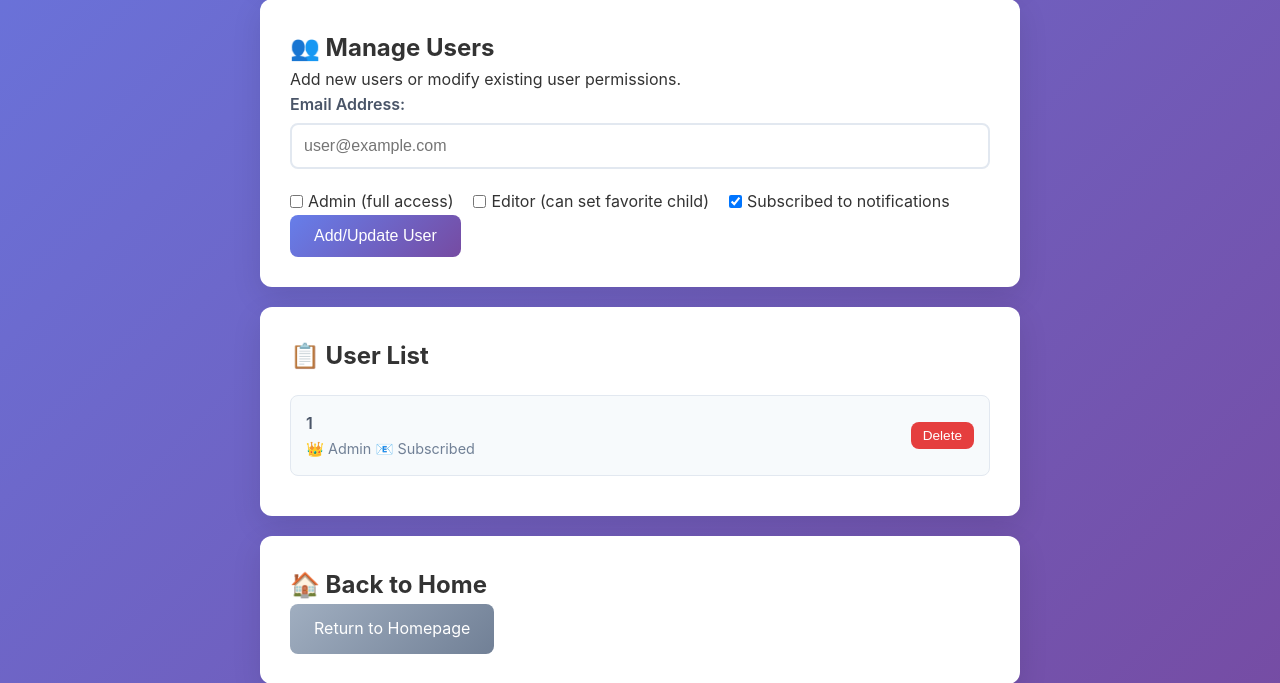
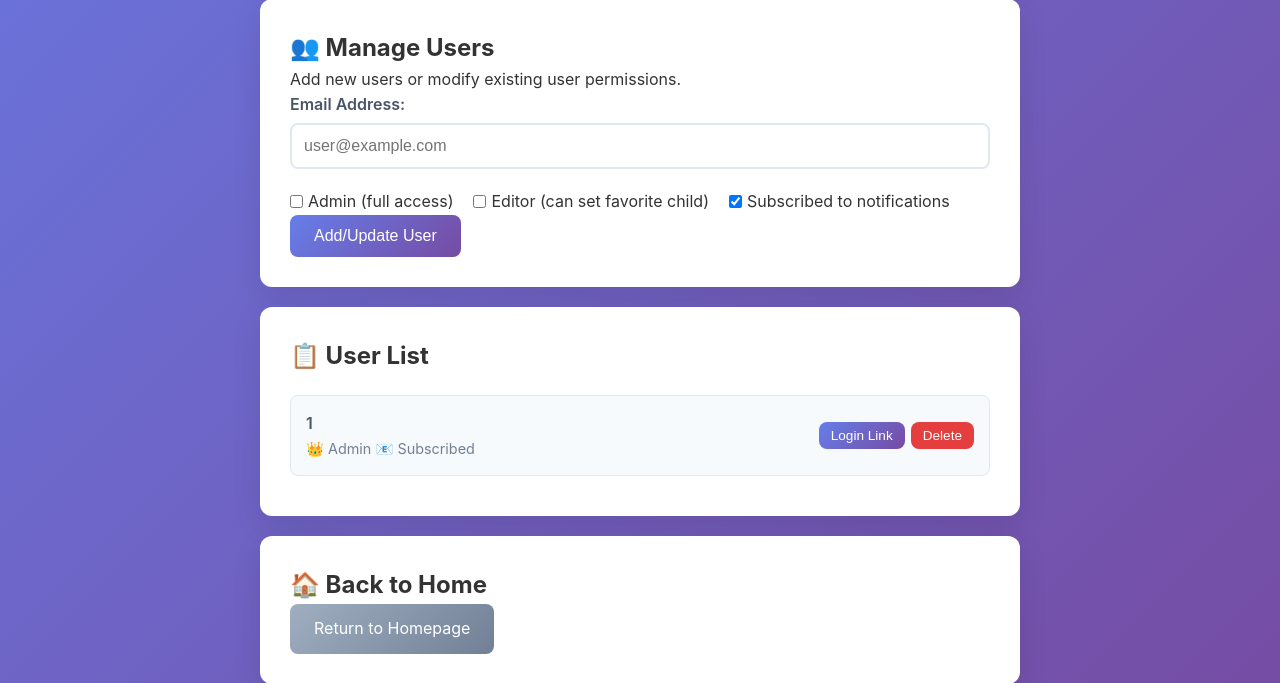
Before and after one commit to snowskeleton/newfavoritechild, a Flask app: page /admin in a window 1280 px wide. Shown: the part 674-1357 px from the top of the page. Run offline with Flask 3, Linux system fonts and the light colour scheme; the visitor is signed in with stand-in values (Sample User, id 1); data comes from the database, SQL or seed files in the repository; data that the repository does not hold is empty.

Commit message:
manually generate login links

```diff
--- a/app.py
+++ b/app.py
@@ -341,6 +341,30 @@ def delete_user():
     return redirect(url_for('admin'))
 
 
+@app.route('/generate_login_link', methods=['POST'])
+def generate_login_link():
+    """Generate a magic login link for a user (admin only)."""
+    user_email = cast(Optional[str], session.get('user_email'))
+    is_admin = cast(Optional[bool], session.get('is_admin'))
+    if not user_email or not is_admin:
+        return jsonify({'error': 'Unauthorized'}), 403
+
+    email = request.form.get('email', '').strip().lower()
+    if not email:
+        return jsonify({'error': 'No user specified'}), 400
+
+    user = db.get_user_by_email(email)
+    if not user:
+        return jsonify({'error': 'User not found'}), 404
+
+    token = secrets.token_urlsafe(32)
+    expires = datetime.now() + timedelta(hours=1)
+    db.update_user_magic_token(email, token, expires)
+
+    magic_url = f"{request.host_url.rstrip('/')}{url_for('magic_login', token=token)}"
+    return jsonify({'link': magic_url})
+
+
 @app.route('/unsubscribe/<email>')
 def unsubscribe(email: str):
     """Unsubscribe user from notifications."""
--- a/templates/admin.html
+++ b/templates/admin.html
@@ -72,10 +72,14 @@
                                 {% if user.is_subscribed %}📧 Subscribed{% else %}❌ Unsubscribed{% endif %}
                             </div>
                         </div>
-                        {% if user.email != session.user_email %}
-                        <button type="button" class="btn" style="background: #e53e3e; padding: 6px 12px; font-size: 0.85em;"
-                                onclick="deleteUser(this, '{{ user.email }}')">Delete</button>
-                        {% endif %}
+                        <div style="display: flex; gap: 6px; align-items: center;">
+                            <button type="button" class="btn" style="padding: 6px 12px; font-size: 0.85em;"
+                                    onclick="generateLink(this, '{{ user.email }}')">Login Link</button>
+                            {% if user.email != session.user_email %}
+                            <button type="button" class="btn" style="background: #e53e3e; padding: 6px 12px; font-size: 0.85em;"
+                                    onclick="deleteUser(this, '{{ user.email }}')">Delete</button>
+                            {% endif %}
+                        </div>
                     </div>
                 {% endfor %}
             </div>
@@ -96,5 +100,19 @@ function deleteUser(btn, email) {
     fetch('{{ url_for("delete_user") }}', {method: 'POST', body: data})
         .then(function() { btn.closest('.user-item').remove(); });
 }
+
+function generateLink(btn, email) {
+    var data = new FormData();
+    data.append('email', email);
+    fetch('{{ url_for("generate_login_link") }}', {method: 'POST', body: data})
+        .then(function(r) { return r.json(); })
+        .then(function(data) {
+            if (data.link) {
+                navigator.clipboard.writeText(data.link);
+                btn.textContent = 'Copied!';
+                setTimeout(function() { btn.textContent = 'Login Link'; }, 2000);
+            }
+        });
+}
 </script>
 {% endblock %}
```
